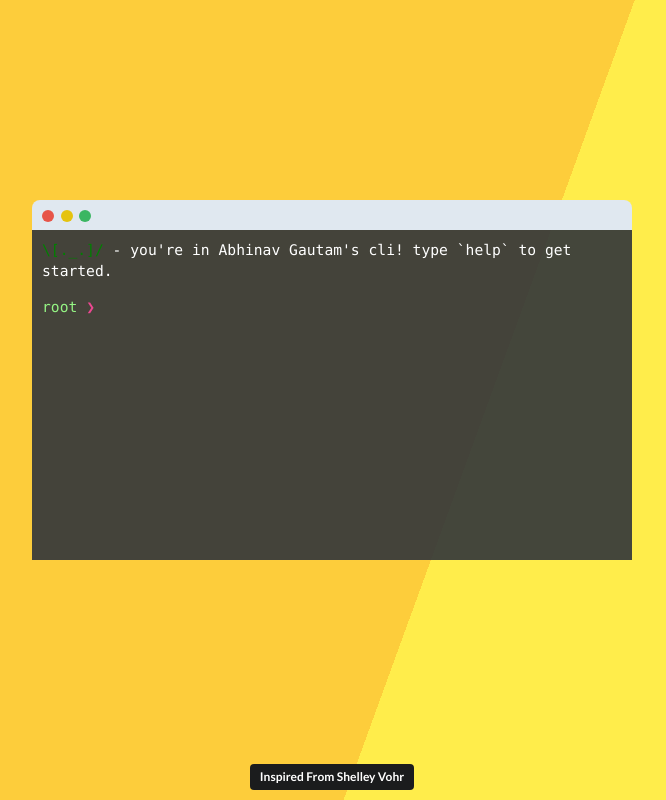
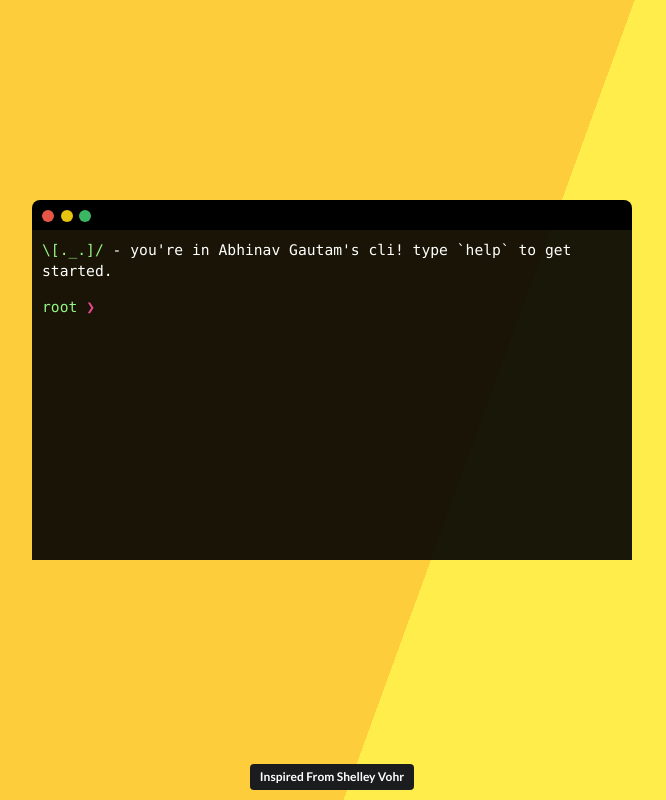
Before and after one commit to chomman/Gotham13121997.github.io, a plain HTML site: page index.html in a window 1280 px wide. Shown: the whole page, without its empty margins (308-974 px from the left). Drawn offline with nearby package versions, Linux system fonts and the light colour scheme.

Commit message:
style changes

```diff
--- a/styles/main.css
+++ b/styles/main.css
@@ -26,7 +26,7 @@ body {
   top: 0;
 }
 .terminal-window header {
-  background: #e0e8f0;
+  background: black;
   height: 30px;
   border-radius: 8px 8px 0 0;
   padding-left: 10px;
@@ -52,7 +52,7 @@ body {
   color: white;
   font-family: Menlo, Monaco, "Consolas", "Courier New", "Courier";
   font-size: 11pt;
-  background: rgba(48,53,58,0.9);
+  background: rgba(0,0,0,0.9);
   padding: 10px;
   box-sizing: border-box;
   position: absolute;
@@ -93,7 +93,7 @@ body {
   color: #88DEF2;
 }
 .terminal-window .green {
-  color: green;
+  color: #95F584;
 }
 .command_input {
   border: none;
```
